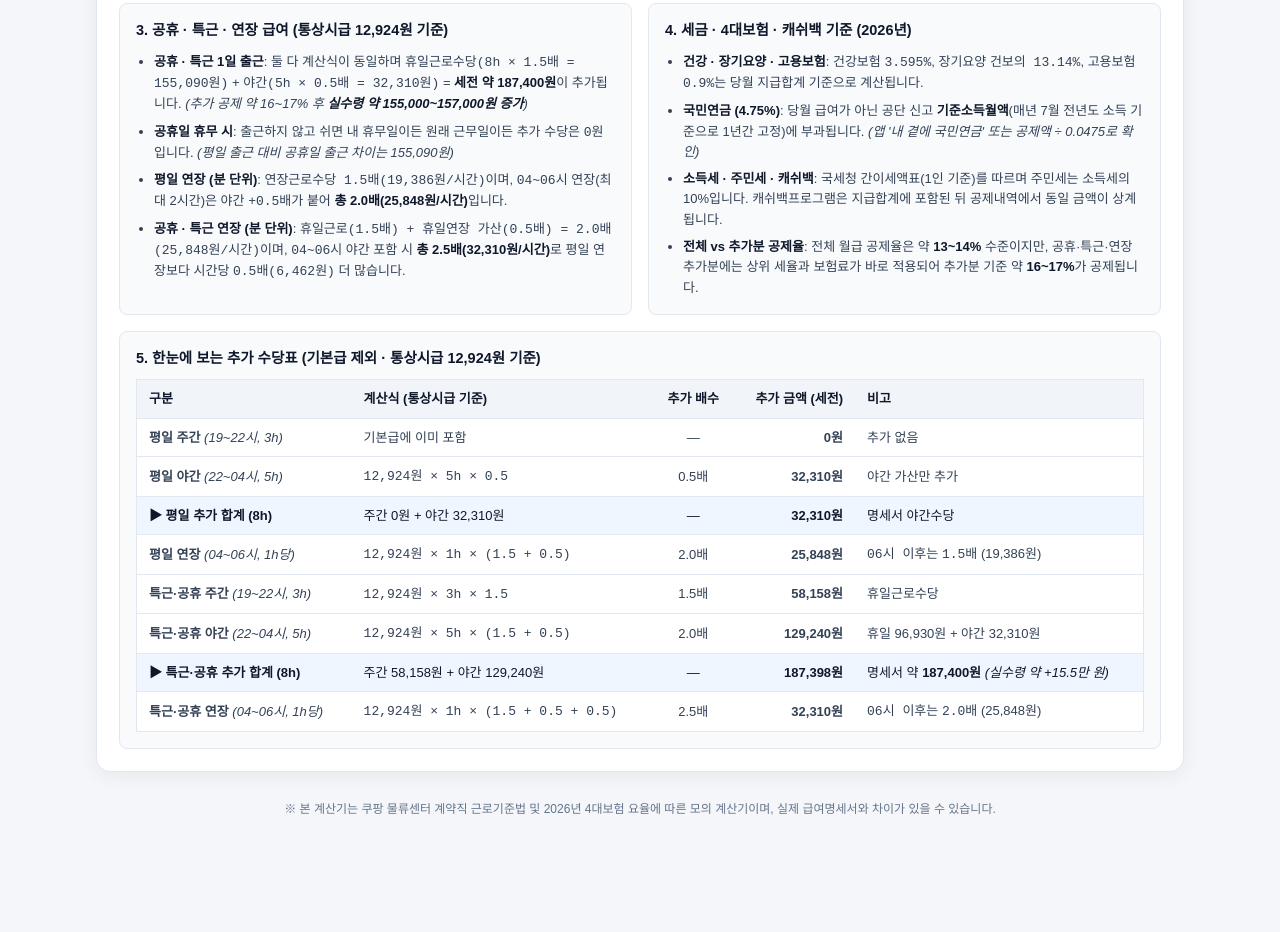
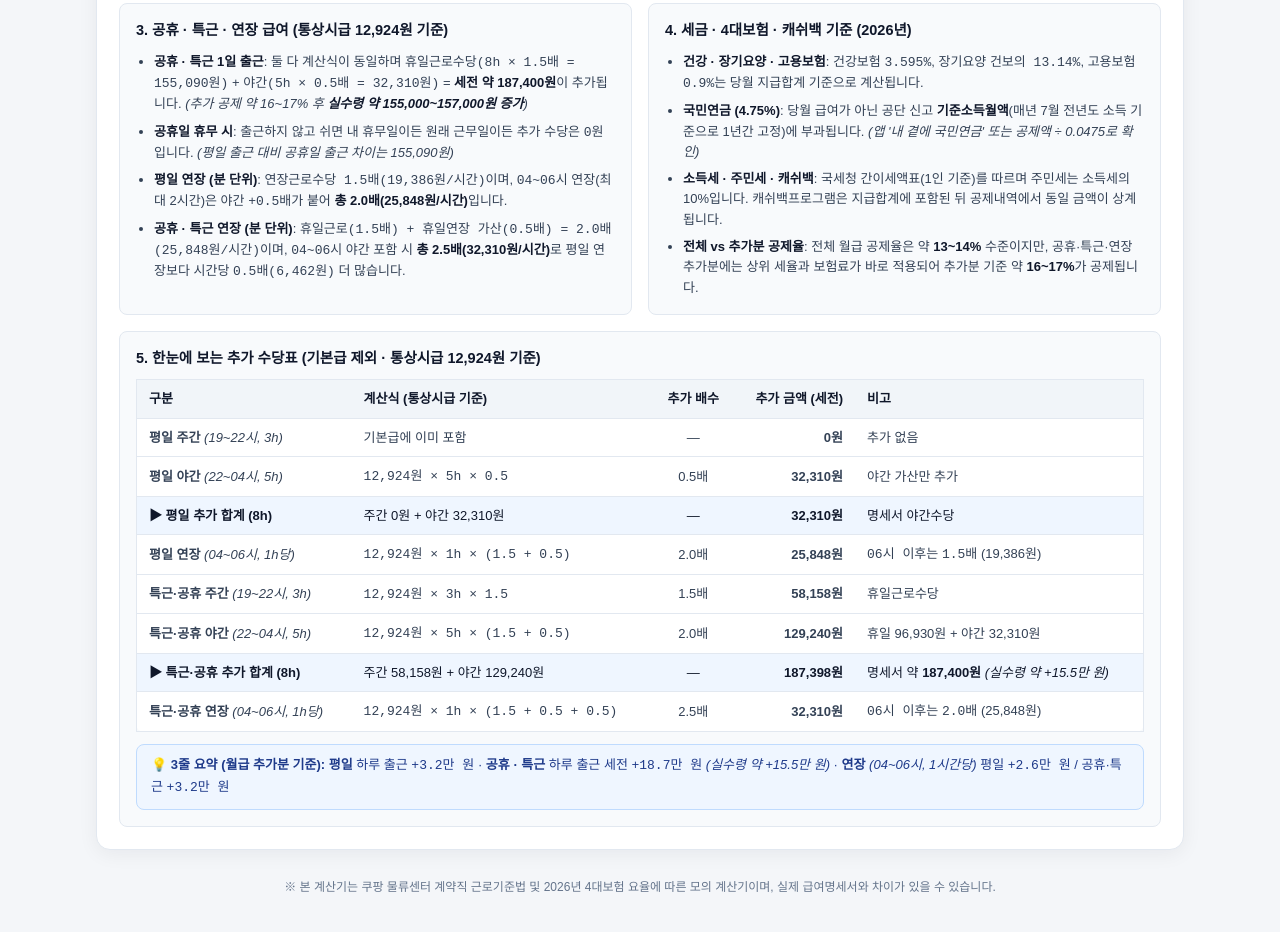
Before and after one commit to mini-toolkit/mini-toolkit.github.io, a plain HTML site: page index.html in a window 1280 px wide. Shown: the part 1716-2648 px from the top of the page. Before the commit the page ends 2574 px from the top, so only its background shows below. Drawn offline with Linux system fonts and the light colour scheme.

Commit message:
Add files via upload

```diff
--- a/index.html
+++ b/index.html
@@ -4,7 +4,7 @@
   <meta charset="UTF-8" />
   <meta name="viewport" content="width=device-width, initial-scale=1.0" />
   <title>쿠팡 계약직 오후조 급여계산기</title>
-  <link rel="stylesheet" href="style.css?v=4" />
+  <link rel="stylesheet" href="style.css?v=5" />
 </head>
 <body>
   <div class="app-shell">
@@ -303,6 +303,12 @@
               </tbody>
             </table>
           </div>
+          <div class="guide-quick-summary">
+            <strong>💡 3줄 요약 (월급 추가분 기준):</strong>
+            <span><strong>평일</strong> 하루 출근 <code>+3.2만 원</code></span> ·
+            <span><strong>공휴 · 특근</strong> 하루 출근 세전 <code>+18.7만 원</code> <em>(실수령 약 +15.5만 원)</em></span> ·
+            <span><strong>연장</strong> <em>(04~06시, 1시간당)</em> 평일 <code>+2.6만 원</code> / 공휴·특근 <code>+3.2만 원</code></span>
+          </div>
         </div>
       </section>
     </main>
--- a/style.css
+++ b/style.css
@@ -773,6 +773,17 @@ body {
   color: var(--text);
 }
 
+.guide-quick-summary {
+  margin-top: 12px;
+  padding: 10px 14px;
+  background: #eff6ff;
+  border: 1px solid #bfdbfe;
+  border-radius: var(--radius-sm);
+  font-size: 13px;
+  color: #1e3a8a;
+  line-height: 1.6;
+}
+
 .guide-box h3 {
   font-size: 14.5px;
   font-weight: 700;
```
